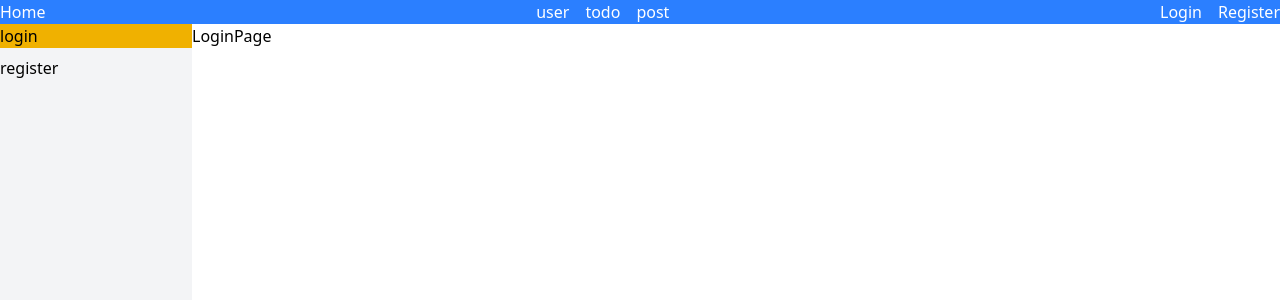
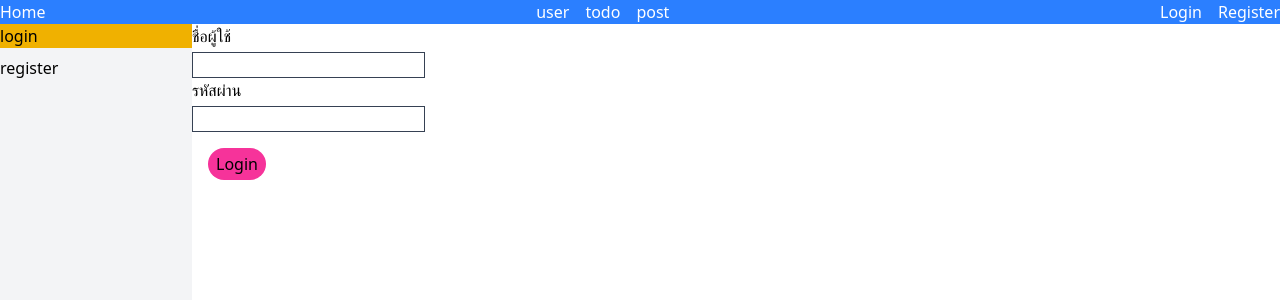
Before and after one commit to ArrayaWongsaita/DN_1_React-Router, a React (Vite) app: page /auth/login in a window 1280 px wide. Shown: the top 300 px of the page. Built offline with nearby package versions, Linux system fonts and the light colour scheme.

Commit message:
feat: implement login functionality with validation and error handling

```diff
--- a/package.json
+++ b/package.json
@@ -15,7 +15,8 @@
     "react": "^19.2.0",
     "react-dom": "^19.2.0",
     "react-router": "^7.13.0",
-    "tailwindcss": "^4.1.18"
+    "tailwindcss": "^4.1.18",
+    "zod": "^4.3.6"
   },
   "devDependencies": {
     "@eslint/js": "^9.39.1",
--- /dev/null
+++ b/src/actions/login.action.ts
@@ -0,0 +1,50 @@
+import axios, { AxiosError } from "axios";
+import { redirect, type ActionFunctionArgs } from "react-router";
+import z from "zod";
+
+const loginSchema = z.object({
+  username: z.string().min(1),
+  password: z.string().min(3),
+});
+
+export async function loginAction(args: ActionFunctionArgs) {
+  const { request } = args;
+  const formData = await request.formData();
+  const raw = Object.fromEntries(formData);
+
+  // validate data
+  const { success, error, data } = loginSchema.safeParse(raw);
+
+  if (!success) {
+    console.log("error", error);
+    console.log("error", z.flattenError(error).fieldErrors);
+    return {
+      success: false,
+      fieldErrors: z.flattenError(error).fieldErrors,
+    };
+  }
+
+  console.log("data", data);
+  //   return {
+  //     success: true,
+  //     message: "hi",
+  //   };
+
+  try {
+    await axios.post("https://dummyjson.com/auth/login", data);
+  } catch (error: unknown) {
+    if (error instanceof AxiosError) {
+      return {
+        success: false,
+        formError: error.response?.data.message || "login error",
+      };
+    }
+  }
+
+  return redirect("/");
+  // data object
+
+  alert("login");
+}
+
+// loginAction(something)
--- /dev/null
+++ b/src/components/FormFIeldInput.tsx
@@ -0,0 +1,20 @@
+import type { InputHTMLAttributes } from "react";
+
+type FormFIeldInputProps = {
+  label: string;
+  error?: string;
+} & InputHTMLAttributes<HTMLInputElement>;
+
+export default function FormFIeldInput({
+  label,
+  error,
+  ...forInput
+}: FormFIeldInputProps) {
+  return (
+    <div className="flex flex-col gap-1">
+      <label htmlFor={forInput.id}>{label}</label>
+      <input className="border border-gray-700" type="text" {...forInput} />
+      {error && <p className="text-red-500 text-sm">{error}</p>}
+    </div>
+  );
+}
--- a/src/pages/auth/Login.page.tsx
+++ b/src/pages/auth/Login.page.tsx
@@ -1,3 +1,32 @@
+import { Form, useActionData } from "react-router";
+import FormFIeldInput from "../../components/FormFIeldInput";
+import type { loginAction } from "../../actions/login.action";
+
 export default function LoginPage() {
-  return <div>LoginPage</div>;
+  const actionsData = useActionData<typeof loginAction>();
+
+  const fieldErrors = actionsData?.fieldErrors || null;
+  const formError = actionsData?.formError || null;
+  // undefined?.[0];
+  return (
+    <div>
+      <Form method="POST">
+        <FormFIeldInput
+          label="ชื่อผู้ใช้"
+          id="username"
+          name="username"
+          error={fieldErrors?.username?.[0] || formError}
+        />
+
+        <FormFIeldInput
+          label="รหัสผ่าน"
+          id="password"
+          name="password"
+          error={fieldErrors?.password?.[0]}
+        />
+
+        <button className="px-2 py-1 bg-pink-500 rounded-2xl m-4">Login</button>
+      </Form>
+    </div>
+  );
 }
--- a/src/routes/auth.route.tsx
+++ b/src/routes/auth.route.tsx
@@ -2,9 +2,10 @@ import type { RouteObject } from "react-router";
 import LoginPage from "../pages/auth/Login.page";
 import RegisterPage from "../pages/auth/Register.page";
 import AuthLayout from "../layouts/Auth.layout";
+import { loginAction } from "../actions/login.action";
 
 const authChildRoutes: RouteObject[] = [
-  { path: "login", element: <LoginPage /> },
+  { path: "login", element: <LoginPage />, action: loginAction },
   { path: "register", element: <RegisterPage /> },
 ];
 
```
Also changed, not shown: 1 other file (tests, documents, lock files or other folders).
